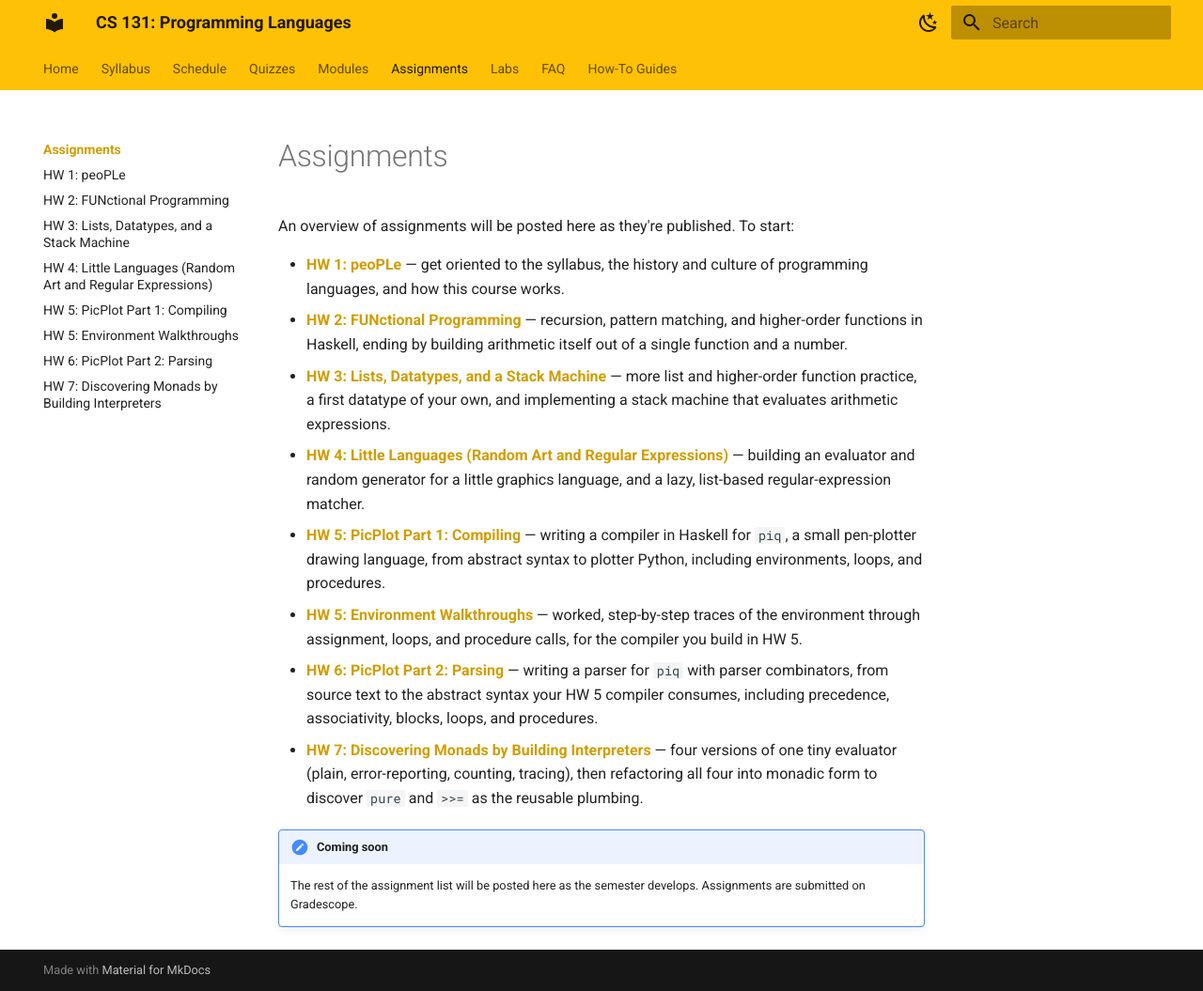
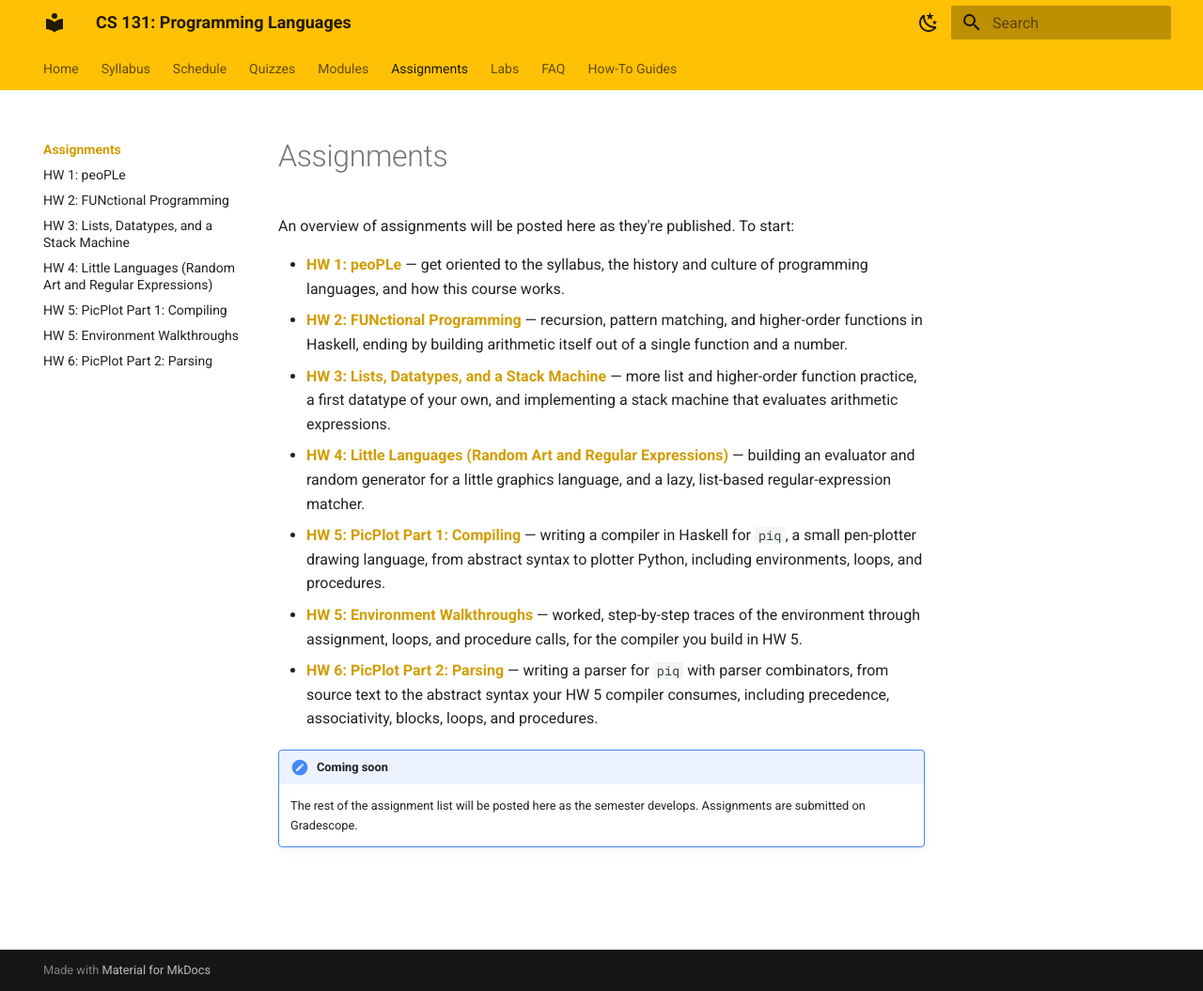
Before and after one commit to lbang-hmc/cs-131-website, an MkDocs documentation site: the page built from content/assignments/index.md, in a window 1280 px wide and 1055 px high. Shown: the whole window at 94% size. Built offline with MkDocs 1.6.1 and Material for MkDocs 9.7.7, drawn with Linux system fonts in a browser that asks for light colours.

Commit message:
Hide HW 7 (not yet released): unlink from nav, index, schedule, Lab 7; exclude from search
Co-Authored-By: Claude Opus 5.5 <noreply@anthropic.com>

```diff
--- a/content/assignments/index.md
+++ b/content/assignments/index.md
@@ -9,7 +9,6 @@ An overview of assignments will be posted here as they're published. To start:
 - [**HW 5: PicPlot Part 1: Compiling**](hw05.md) — writing a compiler in Haskell for `piq`, a small pen-plotter drawing language, from abstract syntax to plotter Python, including environments, loops, and procedures.
 - [**HW 5: Environment Walkthroughs**](hw05-env-walkthroughs.md) — worked, step-by-step traces of the environment through assignment, loops, and procedure calls, for the compiler you build in HW 5.
 - [**HW 6: PicPlot Part 2: Parsing**](hw06.md) — writing a parser for `piq` with parser combinators, from source text to the abstract syntax your HW 5 compiler consumes, including precedence, associativity, blocks, loops, and procedures.
-- [**HW 7: Discovering Monads by Building Interpreters**](hw07.md) — four versions of one tiny evaluator (plain, error-reporting, counting, tracing), then refactoring all four into monadic form to discover `pure` and `>>=` as the reusable plumbing.
 
 !!! note "Coming soon"
     The rest of the assignment list will be posted here as the semester develops. Assignments are submitted on Gradescope.
--- a/mkdocs.yml
+++ b/mkdocs.yml
@@ -52,6 +52,7 @@ extra_javascript:
 # Remove entries here and restore them to `nav` above as they go live.
 not_in_nav: |
   /labs/lab02.md
+  /assignments/hw07.md
 
 nav:
   - Home: index.md
@@ -81,7 +82,6 @@ nav:
       - "HW 5: PicPlot Part 1: Compiling": assignments/hw05.md
       - "HW 5: Environment Walkthroughs": assignments/hw05-env-walkthroughs.md
       - "HW 6: PicPlot Part 2: Parsing": assignments/hw06.md
-      - "HW 7: Discovering Monads by Building Interpreters": assignments/hw07.md
   - Labs:
       - labs/index.md
       - "Lab 1: Getting Connected and Running Haskell": labs/lab01.md
```
Also changed, not shown: content/assignments/hw07.md (+5 -0 lines), content/labs/lab07.md (+1 -1 lines), content/schedule.md (+2 -2 lines).
